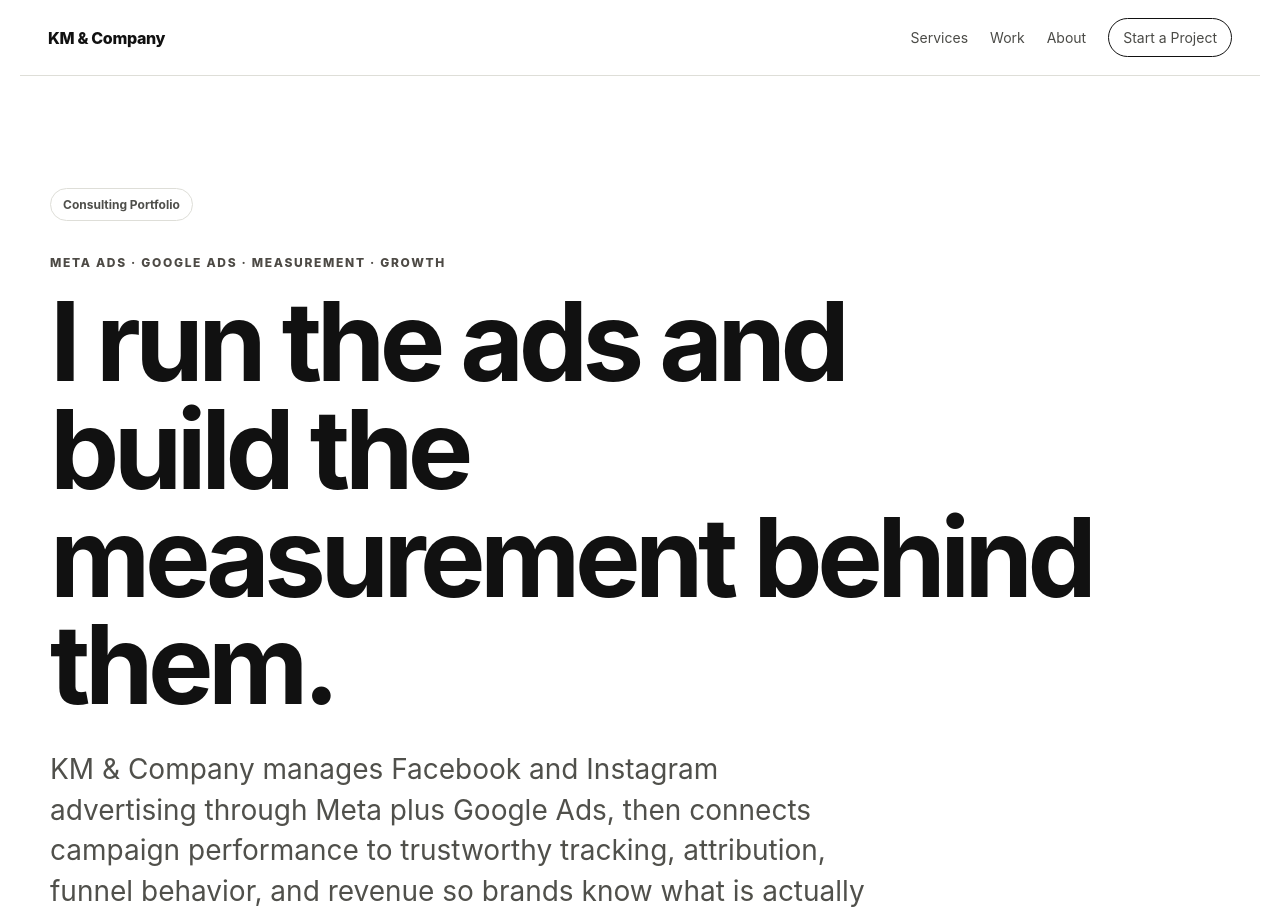
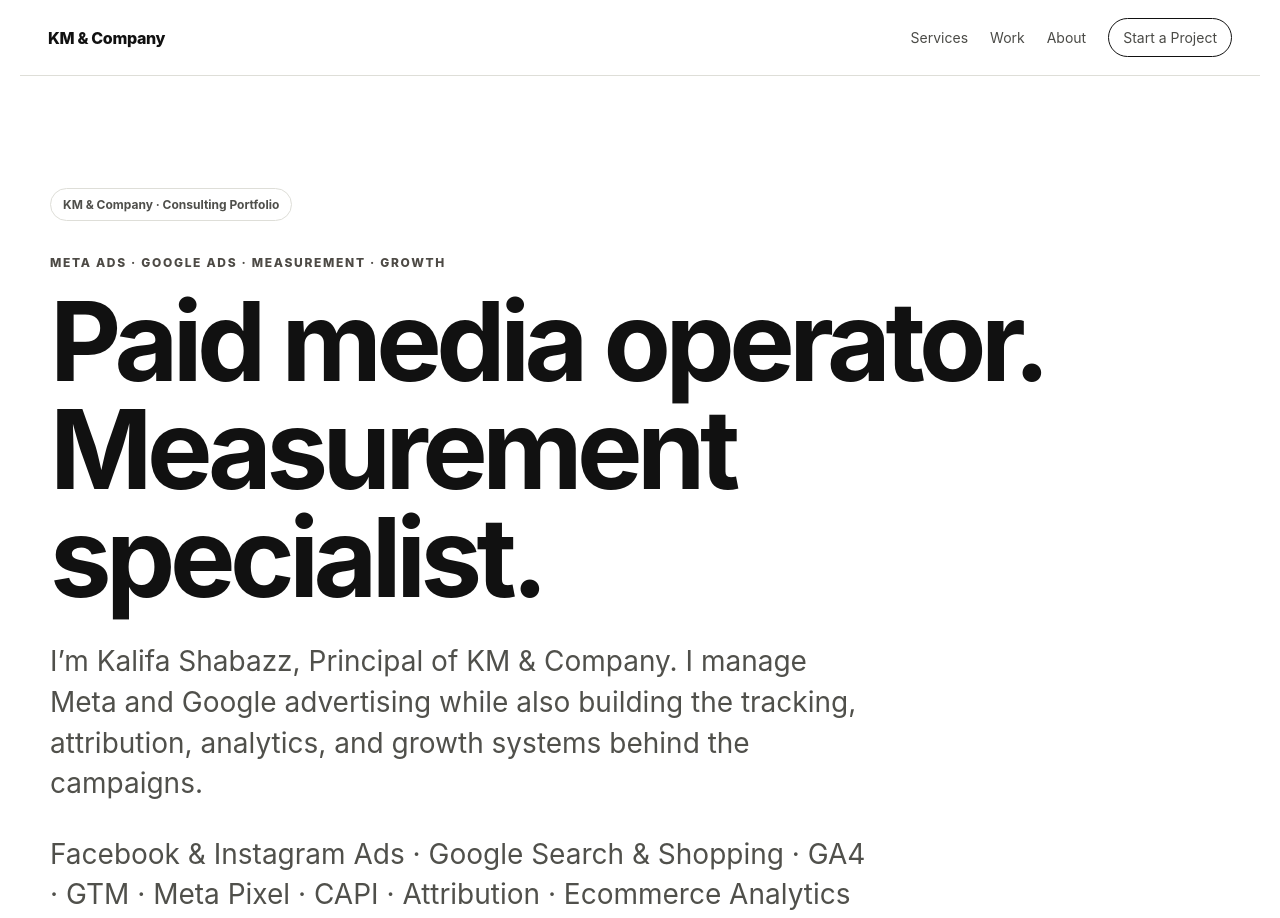
Before and after one commit to kmshabazz/km-company-portfolio, a Next.js app: page / in a window 1280 px wide. Shown: the top 918 px of the page. Built offline with nearby package versions, Linux system fonts and the light colour scheme.

Commit message:
Lead homepage with clear paid media and measurement positioning

```diff
--- a/app/page.tsx
+++ b/app/page.tsx
@@ -134,11 +134,14 @@
       </nav>
 
       <section id="top" className="hero section-shell">
-        <div className="hero-label">Consulting Portfolio</div>
+        <div className="hero-label">KM & Company · Consulting Portfolio</div>
         <p className="eyebrow">Meta Ads · Google Ads · Measurement · Growth</p>
-        <h1>I run the ads and build the measurement behind them.</h1>
+        <h1>Paid media operator. Measurement specialist.</h1>
         <p className="hero-copy">
-          KM & Company manages Facebook and Instagram advertising through Meta plus Google Ads, then connects campaign performance to trustworthy tracking, attribution, funnel behavior, and revenue so brands know what is actually working.
+          I’m Kalifa Shabazz, Principal of KM & Company. I manage Meta and Google advertising while also building the tracking, attribution, analytics, and growth systems behind the campaigns.
+        </p>
+        <p className="hero-copy">
+          Facebook & Instagram Ads · Google Search & Shopping · GA4 · GTM · Meta Pixel · CAPI · Attribution · Ecommerce Analytics
         </p>
         <div className="hero-actions">
           <a href="#work" className="button primary">View Paid Media Work</a>
@@ -233,15 +236,15 @@
 
       <section id="about" className="section-shell section-space about-grid">
         <div>
-          <p className="eyebrow">About</p>
-          <h2>Paid media operator. Measurement specialist.</h2>
+          <p className="eyebrow">Why This Combination Matters</p>
+          <h2>I work on both sides of performance marketing.</h2>
         </div>
         <div className="about-copy">
           <p>
-            I’m Kalifa Shabazz, Principal of KM & Company. I manage Meta and Google advertising while also building the tracking, attribution, analytics, and growth systems behind the campaigns.
+            My experience spans enterprise analytics, subscription businesses, ecommerce brands, agencies, and consulting environments. That combination lets me run the acquisition engine while making sure the data used to optimize it can actually be trusted.
           </p>
           <p>
-            My experience spans enterprise analytics, subscription businesses, ecommerce brands, agencies, and consulting environments. That combination lets me work on both sides of performance marketing: running the acquisition engine and making sure the data used to optimize it can actually be trusted.
+            I can move from campaign strategy and creative testing into tracking, attribution, funnel analysis, and revenue measurement without handing the problem off between separate teams.
           </p>
           <p>
             The goal is not more dashboards or more ad spend. It is a growth system that tells you what is working, what is broken, and what to do next.
```
